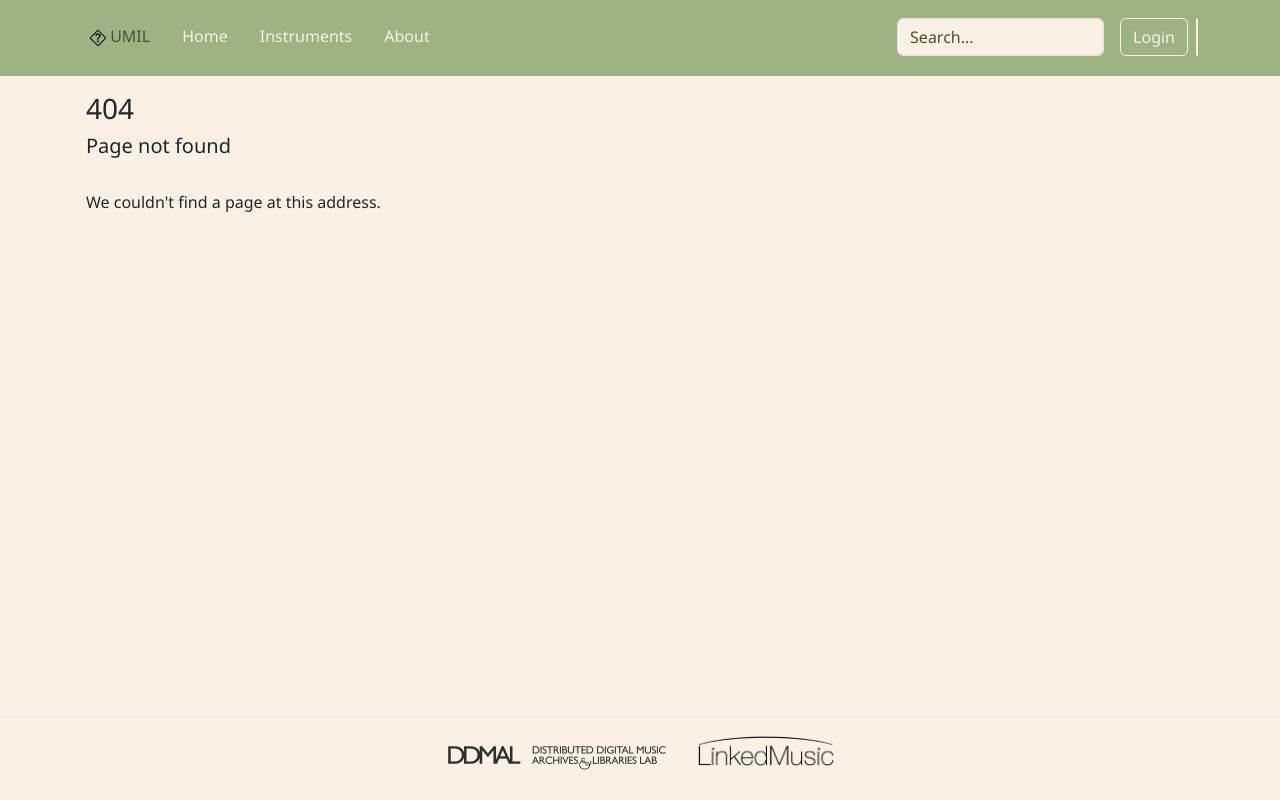
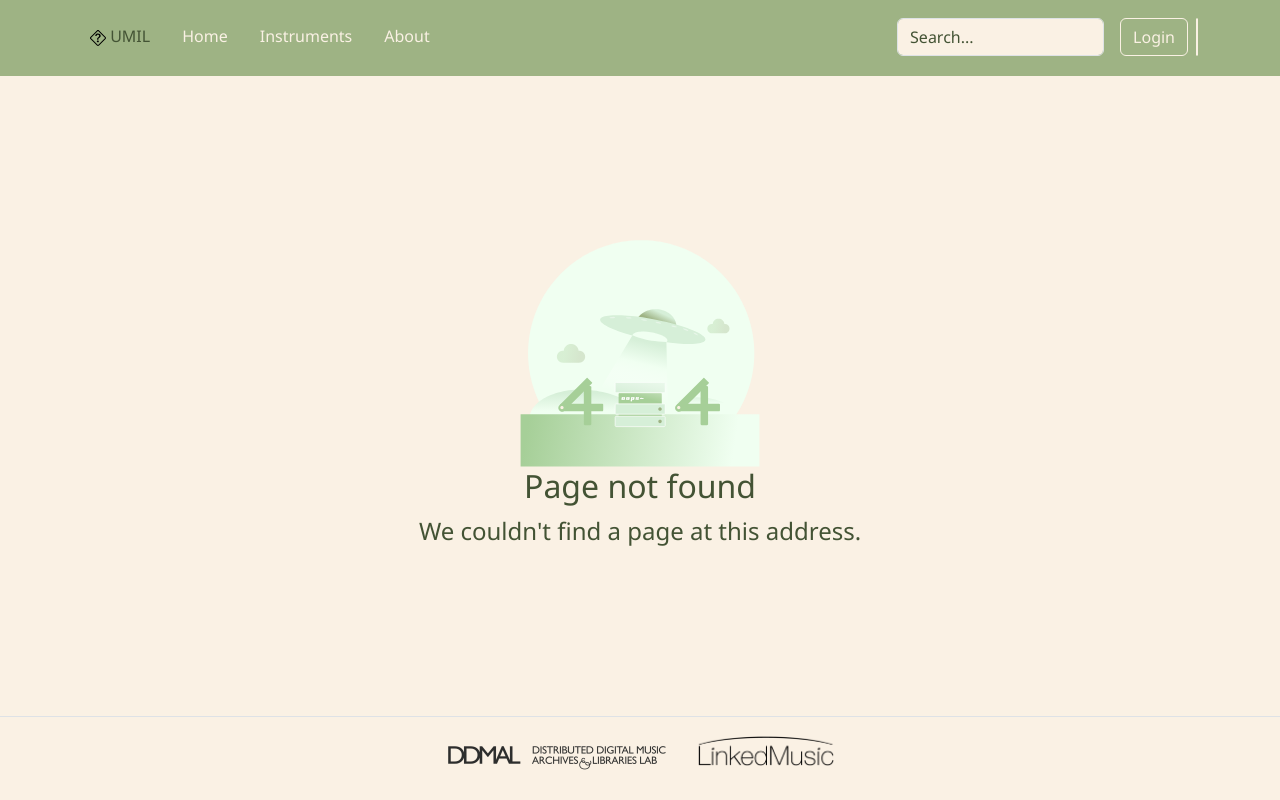
Before and after one commit to DDMAL/VIM, a Django app: template web-app/django/VIM/templates/404.html in a window 1280 px wide. Run offline with Django 4.2, Linux system fonts and the light colour scheme; the template is opened without the code that fills it, so the values that code supplies are empty.

Commit message:
fix(ui): re-design 404 page
Resolves: #123

```diff
--- /dev/null
+++ b/web-app/django/VIM/static/css/404.css
@@ -0,0 +1,17 @@
+.content-container {
+  height: 80vh;
+}
+
+#bg-404 {
+  height: 30vh;
+}
+
+.content-container h1 {
+  color: #435334;
+  font-size: 2rem;
+}
+
+.content-container p {
+  font-size: 1.5rem;
+  color: #435334;
+}
--- a/web-app/django/VIM/templates/404.html
+++ b/web-app/django/VIM/templates/404.html
@@ -1,13 +1,32 @@
 {% extends "base.html" %}
 
+{% load static %}
+
+{% block title %}
+  Page Not Found
+{% endblock title %}
+
+{% block css_files %}
+  <link rel="stylesheet" href="{% static "/css/404.css" %}" />
+{% endblock css_files %}
+
 {% block content %}
-  <div class="container">
-    <div class="row">
-      <div class="p-3 col-12">
-        <h3>404</h3>
-        <h5>Page not found</h5>
-        <br />
-        <p>We couldn't find a page at this address.</p>
+  <div class="container content-container d-flex align-items-center justify-content-center">
+    <div class="container text-center ">
+      <div class="row">
+        <div class="col align-self-center">
+          <img id="bg-404" src="{% static "images/404.svg" %}" alt="404 decoration" />
+        </div>
+      </div>
+      <div class="row">
+        <div class="col align-self-center">
+          <h1>Page not found</h1>
+        </div>
+      </div>
+      <div class="row">
+        <div class="col align-self-center">
+          <p>We couldn't find a page at this address.</p>
+        </div>
       </div>
     </div>
   </div>
```
Also changed, not shown: web-app/django/VIM/static/images/404.svg (added).
